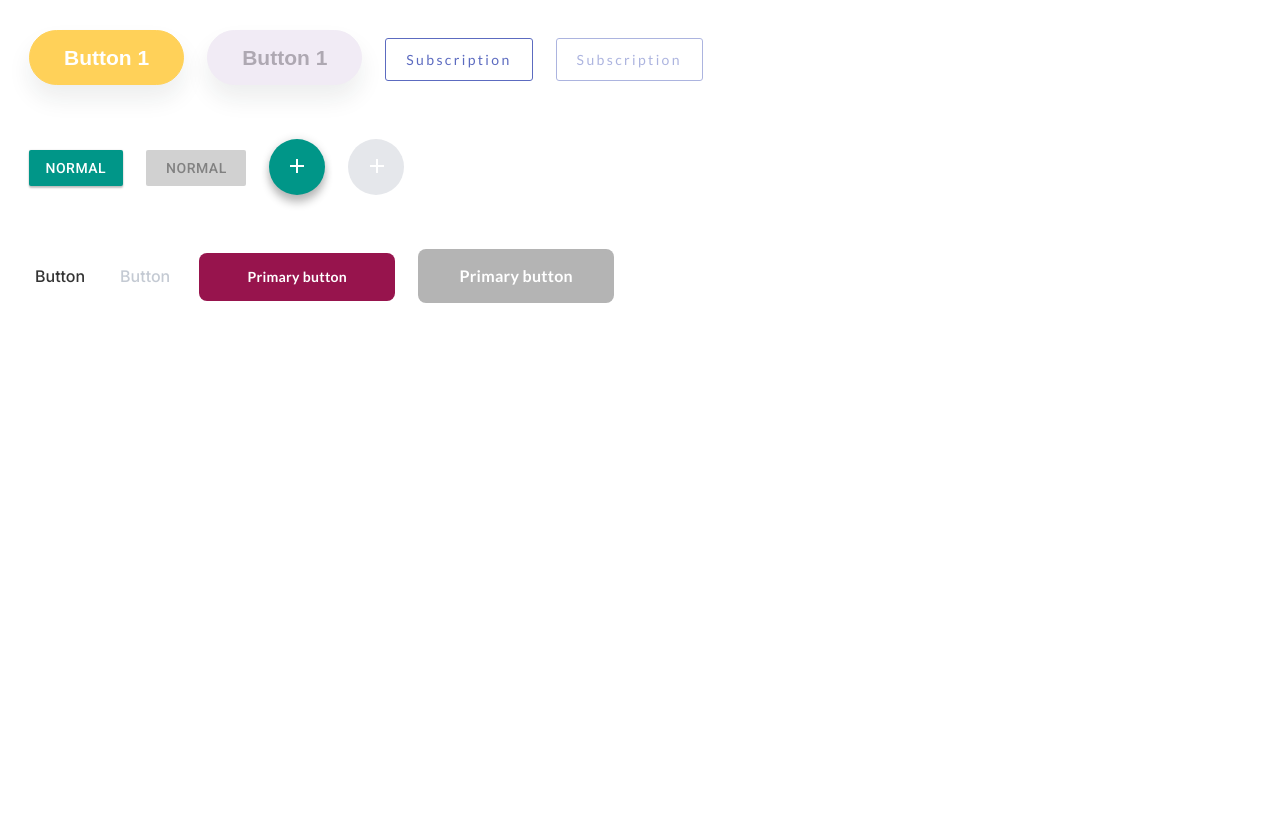
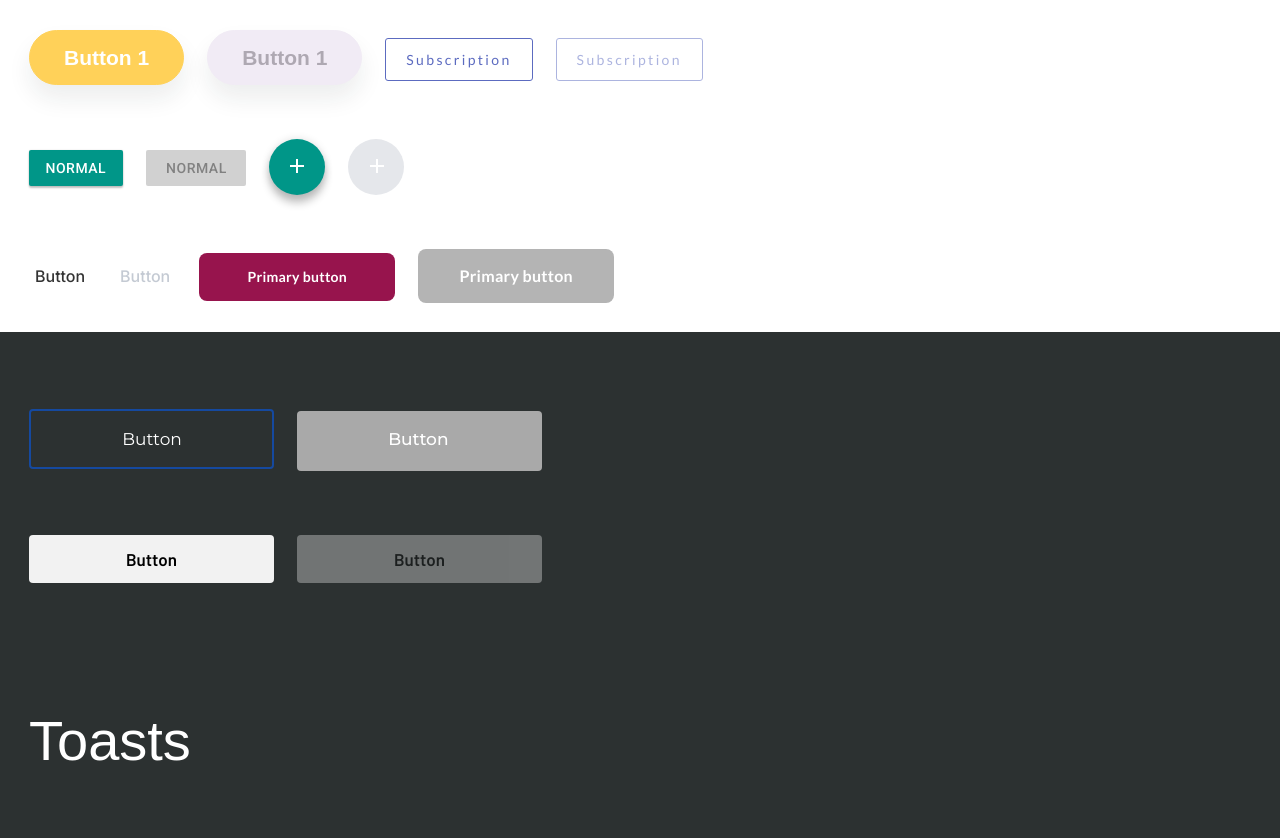
Before and after one commit to ArtisVansovics/md01_btns-toasts, a plain HTML site: page index.html in a window 1280 px wide. Shown: the part 518-1356 px from the top of the page. Before the commit the page ends 850 px from the top, so only its background shows below. Drawn offline with Linux system fonts and the light colour scheme; a web font is replaced by a local one.

Commit message:
Added buttons with active effects and extra headers

```diff
--- a/index.html
+++ b/index.html
@@ -135,6 +135,30 @@
                 </div>
             </div>
         </div>
+        <!-- Buttons with active state effects -->
+        <header class="header header--container">
+            <div class="flex-container">
+                <button class="btn-dark">
+                    Button
+                </button>
+                <div class="disabled-wrapper">
+                    <button class="btn-dark" disabled>
+                        Button
+                    </button>
+                </div>
+            </div>
+            <div class="flex-container">
+                <button class="btn-gray">
+                    Button
+                </button>
+                <div class="disabled-wrapper">
+                    <button class="btn-gray" disabled>
+                        Button
+                    </button>
+                </div>
+            </div>
+        </header>
+        <header class="header">Toasts</header>
     </div>
 </body>
 </html>
--- a/styles.css
+++ b/styles.css
@@ -33,6 +33,14 @@ body {
     font-size: 56px;
     line-height: 67px;
     padding: 64px 29px;
+
+}
+
+.header--container {
+    display: flex;
+    flex-flow: column wrap;
+    padding: 60px 29px;
+    gap: 42px;
 }
 
 .main {
@@ -341,3 +349,57 @@ body {
     line-height: 20px;
     padding: 17px 16px;
 }
+
+.btn-dark {
+    background-color: transparent;
+    color: #FFFFFF;
+    font-family: 'Montserrat', sans-serif;
+    font-weight: 400;
+    font-size: 17px;
+    line-height: 24px;
+    padding: 16px 93.8px 20px 91.2px;
+    border-radius: 4px;
+    border: 2px solid #15499F;
+    width: 245px;
+    height: 60px;
+}
+
+.btn-dark:disabled {
+    background-color: #A9A9A9;
+    font-weight: 500;
+    border: none;
+}
+
+.btn-dark:hover {
+    font-weight: 500;
+    border: 4px solid #246CE2;
+}
+
+.btn-dark:active {
+    background-color: #0B2550;
+    font-weight: 500;
+    border: none;
+}
+
+.btn-gray {
+    background-color: #F2F2F2;
+    color: #000000;
+    font-family: 'Barlow', sans-serif;
+    font-weight: 600;
+    font-size: 17px;
+    line-height: 24px;
+    padding: 12px 15px;
+    border-radius: 4px;
+    border: none;
+    width: 245px;
+    height: 48px;
+}
+
+.btn-gray:disabled {
+    background-color: #F2F2F2;
+    opacity: 0.35;
+}
+
+.btn-gray:active {
+    background-color: #828282;
+}
```
